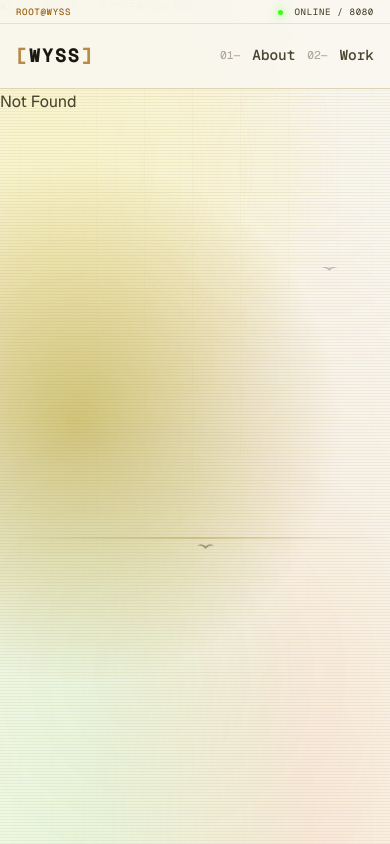
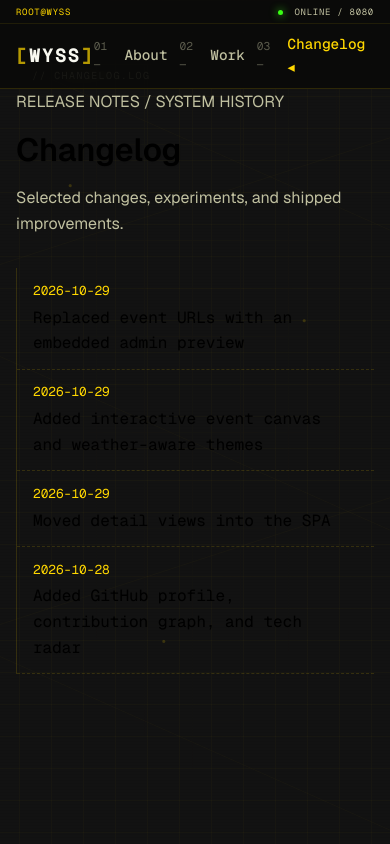
Before and after one commit to emanuel-wyss/wyss-portofolio, a React (Vite) app: page /changelog in a window 390 px wide. Shown: the top 844 px of the page. Built offline with nearby package versions, Linux system fonts and the light colour scheme; no server answers.

Commit message:
feat(ui): add boot sequence and changelog route

```diff
--- /dev/null
+++ b/src/components/site/BootSequence.tsx
@@ -0,0 +1,30 @@
+import { useEffect, useState } from 'react';
+
+const LINES = ['loading identity', 'mounting projects', 'syncing GitHub', 'weather: Bern', 'system ready'];
+
+export function BootSequence() {
+  const [visible, setVisible] = useState(false);
+  const [index, setIndex] = useState(0);
+
+  useEffect(() => {
+    if (window.matchMedia('(prefers-reduced-motion: reduce)').matches || sessionStorage.getItem('wyss-boot-seen')) return;
+    sessionStorage.setItem('wyss-boot-seen', '1');
+    setVisible(true);
+    const timer = window.setInterval(() => setIndex((value) => value + 1), 180);
+    const done = window.setTimeout(() => setVisible(false), 1200);
+    return () => { window.clearInterval(timer); window.clearTimeout(done); };
+  }, []);
+
+  if (!visible) return null;
+  return (
+    <div className="boot-sequence" role="status" aria-live="polite">
+      <div className="boot-window">
+        <p className="boot-title">WYSS//BOOT</p>
+        {LINES.slice(0, Math.min(index + 1, LINES.length)).map((line) => (
+          <p key={line}><span>[ OK ]</span> {line}</p>
+        ))}
+        <button type="button" onClick={() => setVisible(false)}>skip_intro</button>
+      </div>
+    </div>
+  );
+}
--- a/src/components/site/SiteMenu.tsx
+++ b/src/components/site/SiteMenu.tsx
@@ -25,6 +25,10 @@ export function SiteMenu() {
           <Link to="/work" className={pathname === '/work' ? 'active' : ''}>
             Work
           </Link>
+          <span className="nav-index">03—</span>
+          <Link to="/changelog" className={pathname === '/changelog' ? 'active' : ''}>
+            Changelog
+          </Link>
         </nav>
       </div>
     </header>
--- a/src/routeTree.gen.ts
+++ b/src/routeTree.gen.ts
@@ -10,6 +10,7 @@
 
 import { Route as rootRouteImport } from './routes/__root'
 import { Route as WorkRouteImport } from './routes/work'
+import { Route as ChangelogRouteImport } from './routes/changelog'
 import { Route as AboutRouteImport } from './routes/about'
 import { Route as IndexRouteImport } from './routes/index'
 import { Route as SnippetsSlugRouteImport } from './routes/snippets.$slug'
@@ -19,6 +20,11 @@ import { Route as GallerySlugRouteImport } from './routes/gallery.$slug'
 const WorkRoute = WorkRouteImport.update({
   id: '/work',
   path: '/work',
+  getParentRoute: () => rootRouteImport,
+} as any)
+const ChangelogRoute = ChangelogRouteImport.update({
+  id: '/changelog',
+  path: '/changelog',
   getParentRoute: () => rootRouteImport,
 } as any)
 const AboutRoute = AboutRouteImport.update({
@@ -50,6 +56,7 @@ const GallerySlugRoute = GallerySlugRouteImport.update({
 export interface FileRoutesByFullPath {
   '/': typeof IndexRoute
   '/about': typeof AboutRoute
+  '/changelog': typeof ChangelogRoute
   '/work': typeof WorkRoute
   '/gallery/$slug': typeof GallerySlugRoute
   '/posts/$slug': typeof PostsSlugRoute
@@ -58,6 +65,7 @@ export interface FileRoutesByFullPath {
 export interface FileRoutesByTo {
   '/': typeof IndexRoute
   '/about': typeof AboutRoute
+  '/changelog': typeof ChangelogRoute
   '/work': typeof WorkRoute
   '/gallery/$slug': typeof GallerySlugRoute
   '/posts/$slug': typeof PostsSlugRoute
@@ -67,6 +75,7 @@ export interface FileRoutesById {
   __root__: typeof rootRouteImport
   '/': typeof IndexRoute
   '/about': typeof AboutRoute
+  '/changelog': typeof ChangelogRoute
   '/work': typeof WorkRoute
   '/gallery/$slug': typeof GallerySlugRoute
   '/posts/$slug': typeof PostsSlugRoute
@@ -77,6 +86,7 @@ export interface FileRouteTypes {
   fullPaths:
     | '/'
     | '/about'
+    | '/changelog'
     | '/work'
     | '/gallery/$slug'
     | '/posts/$slug'
@@ -85,6 +95,7 @@ export interface FileRouteTypes {
   to:
     | '/'
     | '/about'
+    | '/changelog'
     | '/work'
     | '/gallery/$slug'
     | '/posts/$slug'
@@ -93,6 +104,7 @@ export interface FileRouteTypes {
     | '__root__'
     | '/'
     | '/about'
+    | '/changelog'
     | '/work'
     | '/gallery/$slug'
     | '/posts/$slug'
@@ -102,6 +114,7 @@ export interface FileRouteTypes {
 export interface RootRouteChildren {
   IndexRoute: typeof IndexRoute
   AboutRoute: typeof AboutRoute
+  ChangelogRoute: typeof ChangelogRoute
   WorkRoute: typeof WorkRoute
   GallerySlugRoute: typeof GallerySlugRoute
   PostsSlugRoute: typeof PostsSlugRoute
@@ -115,6 +128,13 @@ declare module '@tanstack/react-router' {
       path: '/work'
       fullPath: '/work'
       preLoaderRoute: typeof WorkRouteImport
+      parentRoute: typeof rootRouteImport
+    }
+    '/changelog': {
+      id: '/changelog'
+      path: '/changelog'
+      fullPath: '/changelog'
+      preLoaderRoute: typeof ChangelogRouteImport
       parentRoute: typeof rootRouteImport
     }
     '/about': {
@@ -158,6 +178,7 @@ declare module '@tanstack/react-router' {
 const rootRouteChildren: RootRouteChildren = {
   IndexRoute: IndexRoute,
   AboutRoute: AboutRoute,
+  ChangelogRoute: ChangelogRoute,
   WorkRoute: WorkRoute,
   GallerySlugRoute: GallerySlugRoute,
   PostsSlugRoute: PostsSlugRoute,
--- a/src/routes/__root.tsx
+++ b/src/routes/__root.tsx
@@ -2,6 +2,7 @@ import { HeadContent, Scripts, createRootRoute } from '@tanstack/react-router';
 import { SiteFooter } from '../components/site/SiteFooter';
 import { SiteMenu } from '../components/site/SiteMenu';
 import { ThemeProvider } from '../components/site/ThemeProvider';
+import { BootSequence } from '../components/site/BootSequence';
 import stylesHref from '../styles.css?url';
 
 // Runs before hydration to set data-mode/data-daytime so there is no flash of
@@ -45,6 +46,7 @@ function RootDocument({ children }: { children: React.ReactNode }) {
       </head>
       <body>
         <ThemeProvider>
+          <BootSequence />
           <SiteMenu />
           <main>{children}</main>
           <SiteFooter />
--- /dev/null
+++ b/src/routes/changelog.tsx
@@ -0,0 +1,27 @@
+import { createFileRoute } from '@tanstack/react-router';
+
+export const Route = createFileRoute('/changelog')({ component: ChangelogPage });
+
+const entries = [
+  ['2026-10-29', 'Replaced event URLs with an embedded admin preview'],
+  ['2026-10-29', 'Added interactive event canvas and weather-aware themes'],
+  ['2026-10-29', 'Moved detail views into the SPA'],
+  ['2026-10-28', 'Added GitHub profile, contribution graph, and tech radar'],
+];
+
+function ChangelogPage() {
+  return (
+    <section className="changelog-page">
+      <div className="container" data-label="// changelog.log">
+        <header className="page-header">
+          <p className="eyebrow">RELEASE NOTES / SYSTEM HISTORY</p>
+          <h1>Changelog</h1>
+          <p>Selected changes, experiments, and shipped improvements.</p>
+        </header>
+        <ol className="changelog-list">
+          {entries.map(([date, text]) => <li key={`${date}-${text}`}><time>{date}</time><span>{text}</span></li>)}
+        </ol>
+      </div>
+    </section>
+  );
+}
--- a/src/styles.css
+++ b/src/styles.css
@@ -50,6 +50,23 @@ body {
     linear-gradient(90deg, rgba(255, 215, 0, 0.025) 1px, transparent 1px);
   background-size: 32px 32px;
   background-position: center top;
+}
+
+/* Low-contrast network-map traces behind the workstation surface. */
+body::after {
+  content: '';
+  position: fixed;
+  inset: 0;
+  z-index: -1;
+  pointer-events: none;
+  opacity: .18;
+  background:
+    radial-gradient(circle at 18% 22%, var(--accent) 0 1px, transparent 2px),
+    radial-gradient(circle at 78% 38%, var(--accent) 0 1px, transparent 2px),
+    radial-gradient(circle at 42% 76%, var(--accent) 0 1px, transparent 2px),
+    linear-gradient(24deg, transparent 49.8%, var(--border-color) 50%, transparent 50.2%),
+    linear-gradient(-18deg, transparent 49.8%, var(--border-color) 50%, transparent 50.2%);
+  background-size: 100% 100%, 100% 100%, 100% 100%, 420px 300px, 520px 360px;
 }
 
 body::before {
@@ -242,6 +259,15 @@ code {
   backdrop-filter: blur(10px);
 }
 
+.footer-telemetry,
+.footer-source {
+  font: 10px var(--font-mono);
+  letter-spacing: .08em;
+  text-transform: uppercase;
+}
+.footer-telemetry span { color: var(--accent); }
+.footer-source { display: flex; gap: .75rem; margin-top: .75rem; }
+
 .site-footer-content {
   max-width: 1200px;
   position: relative;
@@ -273,6 +299,44 @@ code {
   font-size: 0.875rem;
 }
 
+.footer-controls {
+  display: flex;
+  align-items: center;
+  gap: .5rem;
+  flex-wrap: wrap;
+}
+
+.control-chip,
+.controls-menu summary {
+  border: 1px solid var(--border-color);
+  background: transparent;
+  color: var(--text-secondary);
+  padding: .35rem .55rem;
+  font: 10px var(--font-mono);
+  letter-spacing: .05em;
+  cursor: pointer;
+  list-style: none;
+}
+.control-chip:hover,
+.controls-menu summary:hover,
+.control-chip[aria-pressed='true'] { color: var(--accent); border-color: var(--accent); }
+.controls-menu { position: relative; }
+.controls-menu summary::-webkit-details-marker { display: none; }
+.controls-popover {
+  position: absolute;
+  right: 0;
+  bottom: calc(100% + .5rem);
+  z-index: 5;
+  min-width: 190px;
+  padding: .7rem;
+  border: 1px solid var(--border-color);
+  background: var(--bg-secondary);
+  box-shadow: 0 10px 30px rgba(0,0,0,.3);
+}
+.controls-popover label { display: flex; justify-content: space-between; align-items: center; gap: .75rem; margin: .4rem 0; font: 11px var(--font-mono); color: var(--text-secondary); }
+.controls-popover select { max-width: 105px; border: 1px solid var(--border-color); background: var(--bg-primary); color: var(--text-primary); font: 11px var(--font-mono); }
+.toggle-row input { accent-color: var(--accent); }
+
 .site-footer-bottom {
   max-width: 1200px;
   font-family: var(--font-mono);
@@ -280,6 +344,25 @@ code {
   padding-top: var(--spacing-md);
   border-top: 1px solid var(--border-color);
 }
+
+.boot-sequence {
+  position: fixed;
+  inset: 0;
+  z-index: 1000;
+  display: grid;
+  place-items: center;
+  background: var(--bg-primary);
+  font: 13px var(--font-mono);
+}
+.boot-window { width: min(440px, calc(100vw - 2rem)); padding: 1.25rem; border: 1px solid var(--border-color); box-shadow: 0 0 40px var(--accent-light); }
+.boot-title { color: var(--accent); margin-bottom: 1rem; }
+.boot-window p { margin: .35rem 0; color: var(--text-secondary); }
+.boot-window p span { color: #39ff14; }
+.boot-window button { margin-top: 1rem; border: 0; background: transparent; color: var(--accent); font: inherit; cursor: pointer; }
+
+.changelog-list { list-style: none; border-left: 1px solid var(--border-color); margin: 2rem 0; padding: 0; }
+.changelog-list li { display: grid; grid-template-columns: 130px 1fr; gap: 1rem; padding: .8rem 1rem; border-bottom: 1px dashed var(--border-color); font-family: var(--font-mono); }
+.changelog-list time { color: var(--accent); font-size: .8rem; }
 
 .hero {
   padding: var(--spacing-2xl) 0;
@@ -914,6 +997,13 @@ nav.site-menu,
 
 @media (prefers-reduced-motion: reduce) {
   .event-canvas { display: none !important; animation: none !important; }
+  .boot-sequence { display: none !important; }
+}
+
+@media (max-width: 600px) {
+  .site-footer-content { grid-template-columns: 1fr; }
+  .changelog-list li { grid-template-columns: 1fr; gap: .2rem; }
+  body::before { display: none; }
 }
 
 html[data-effects-paused] .fx-layer,
```
